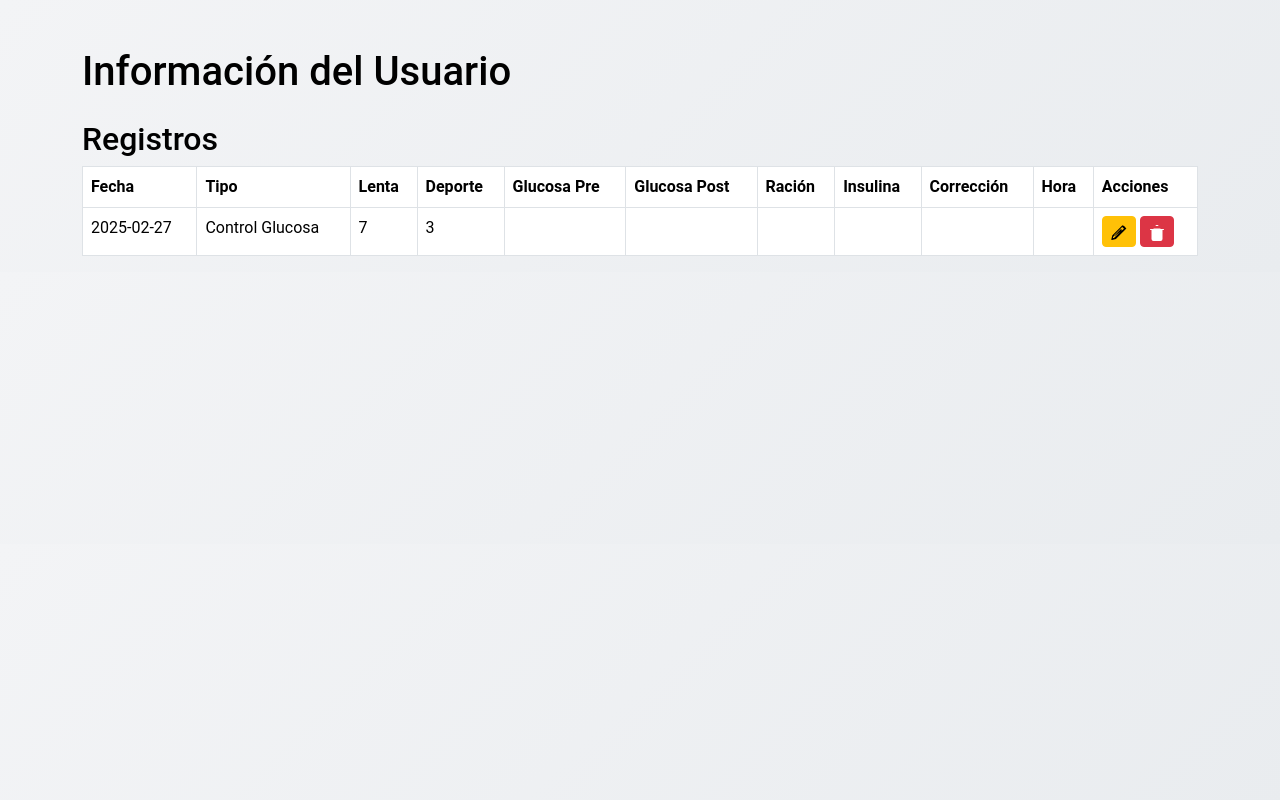
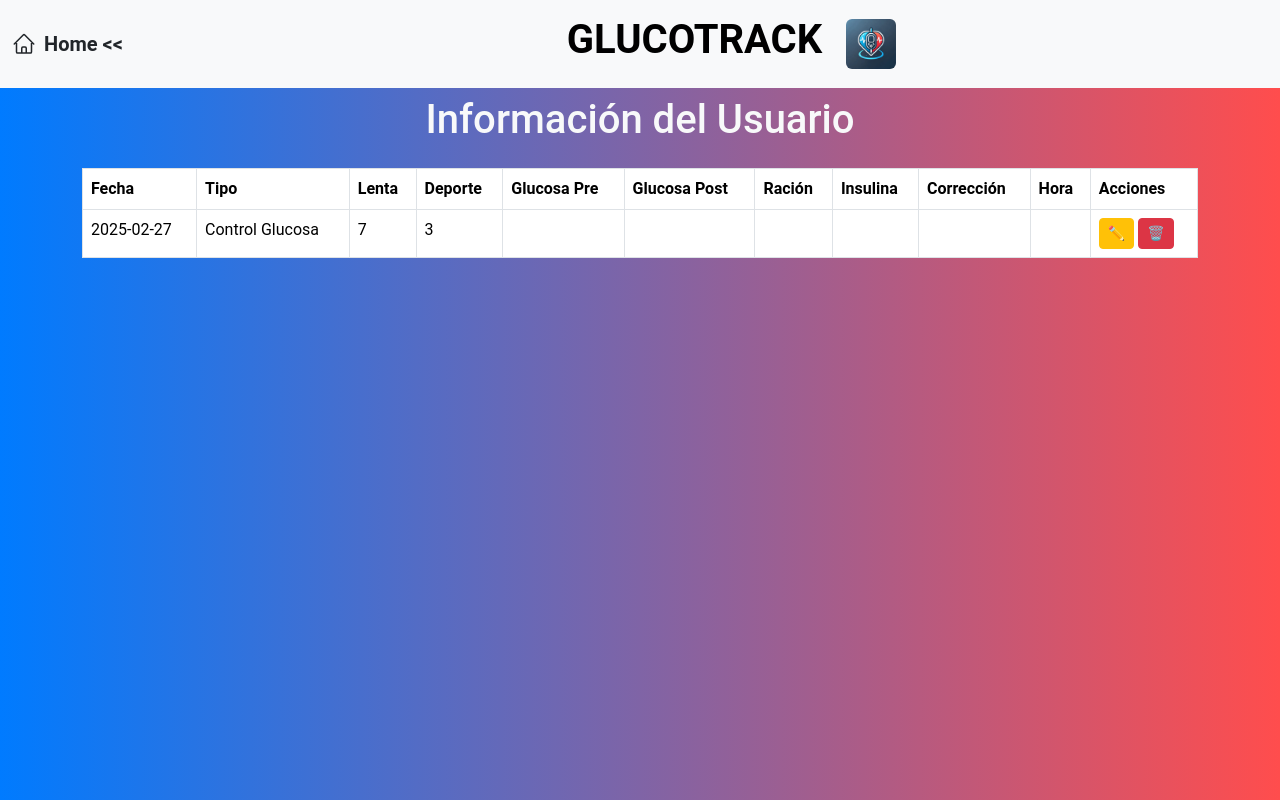
Before and after one commit to MarinaGonzalezGutierrez/control-insulina, a PHP site: page /infoUsuario.php in a window 1280 px wide. Run offline with PHP 8.4, Linux system fonts and the light colour scheme; a user stored in the database is signed in; data comes from the database, SQL or seed files in the repository; data that the repository does not hold is empty.

Commit message:
acabado el diseño

```diff
--- a/estadisticas.php
+++ b/estadisticas.php
@@ -74,7 +74,7 @@ foreach ($glucosaData as $data) {
     </nav>
 
     <div class="mt-5 pt-5">
-        <h2 class="text-center">Estadísticas de Insulina y Glucosa</h2>
+        <h2 class="text-center text-light">Estadísticas de Insulina y Glucosa</h2>
 
         <!-- Gráfico de línea para la dosis de insulina -->
         <div class="chart-container mt-5">
--- a/infoUsuario.php
+++ b/infoUsuario.php
@@ -37,11 +37,26 @@ $registros = $stmt_registros->fetchAll(PDO::FETCH_ASSOC);
     <link rel="stylesheet" href="css/estilos.css">
 </head>
 <body>
-    <div class="container mt-5">
-        <h1 class="mb-4">Información del Usuario</h1>
+    <div class="container-fluid bg-degradado-custom">
+    <nav class="navbar fixed-top bg-body-tertiary py-3">
+      <div class="container-fluid">
+        <div class="d-flex align-items-center gap-2">
+          <a href="dashboard.php" class="text-decoration-none text-dark d-flex align-items-center justify-content-center">
+            <svg xmlns="http://www.w3.org/2000/svg" fill="none" viewBox="0 0 24 24" stroke-width="1.5" stroke="currentColor" class="me-2" width="24" height="24">
+              <path stroke-linecap="round" stroke-linejoin="round" d="m2.25 12 8.954-8.955c.44-.439 1.152-.439 1.591 0L21.75 12M4.5 9.75v10.125c0 .621.504 1.125 1.125 1.125H9.75v-4.875c0-.621.504-1.125 1.125-1.125h2.25c.621 0 1.125.504 1.125 1.125V21h4.125c.621 0 1.125-.504 1.125-1.125V9.75M8.25 21h8.25" />
+            </svg>
+            <span class="fs-5 me-5"><b>Home <<</b></span>
+          </a>
+        </div>
+        <div class="d-flex justify-content-center align-items-center flex-grow-1">
+          <h2 class="fs-1 mx-4"><b>GLUCOTRACK</b></h2>
+          <img src="./imagenes_video/logoPrincipal.jpg" alt="Logo Principal" class="img-fluid rounded" style="width: 50px; height: auto;">
+        </div>
+      </div>
+    </nav>
 
-        <!-- Mostrar todos los registros en una única tabla -->
-        <h2>Registros</h2>
+    <div class="container mt-5 pt-4">
+        <h1 class="mb-4 text-center mt-4 text-light">Información del Usuario</h1>
         <table class="table table-bordered">
             <thead>
                 <tr>
@@ -73,16 +88,8 @@ $registros = $stmt_registros->fetchAll(PDO::FETCH_ASSOC);
                             <td><?php echo htmlspecialchars($registro['correccion']); ?></td>
                             <td><?php echo htmlspecialchars($registro['hora']); ?></td>
                             <td>
-                                <a href="modificarRegistro.php?tabla=<?php echo htmlspecialchars($registro['tabla']); ?>&fecha=<?php echo htmlspecialchars($registro['fecha']); ?>&tipoComida=<?php echo htmlspecialchars($registro['tipoComida'] ?? ''); ?>" class="btn btn-warning btn-sm">
-                                    <svg xmlns="http://www.w3.org/2000/svg" width="16" height="16" fill="currentColor" class="bi bi-pencil" viewBox="0 0 16 16">
-                                        <path d="M12.146.854a.5.5 0 0 1 .708 0l2.292 2.292a.5.5 0 0 1 0 .708l-10 10a.5.5 0 0 1-.168.11l-4 1a.5.5 0 0 1-.65-.65l1-4a.5.5 0 0 1 .11-.168l10-10zM11.207 2L3 10.207V11h.793L13 3.793 11.207 2zM2 12v1h1l8-8-1-1-8 8z"/>
-                                    </svg>
-                                </a>
-                                <a href="borrarRegistro.php?tabla=<?php echo htmlspecialchars($registro['tabla']); ?>&fecha=<?php echo htmlspecialchars($registro['fecha']); ?>&tipoComida=<?php echo htmlspecialchars($registro['tipoComida'] ?? ''); ?>" class="btn btn-danger btn-sm">
-                                    <svg xmlns="http://www.w3.org/2000/svg" width="16" height="16" fill="currentColor" class="bi bi-trash" viewBox="0 0 16 16">
-                                        <path d="M5.5 5.5A.5.5 0 0 1 6 5h4a.5.5 0 0 1 .5.5v7a.5.5 0 0 1-.5.5H6a.5.5 0 0 1-.5-.5v-7zM4.118 4a1 1 0 0 1 .876-.5h6.012a1 1 0 0 1 .876.5H14.5a.5.5 0 0 1 0 1h-1v9a2 2 0 0 1-2 2H4.5a2 2 0 0 1-2-2V5h-1a.5.5 0 0 1 0-1h1.618zM6.5 1a1 1 0 0 1 1-1h1a1 1 0 0 1 1 1h-3z"/>
-                                    </svg>
-                                </a>
+                                <a href="modificarRegistro.php?tabla=<?php echo htmlspecialchars($registro['tabla']); ?>&fecha=<?php echo htmlspecialchars($registro['fecha']); ?>" class="btn btn-warning btn-sm">✏️</a>
+                                <a href="borrarRegistro.php?tabla=<?php echo htmlspecialchars($registro['tabla']); ?>&fecha=<?php echo htmlspecialchars($registro['fecha']); ?>" class="btn btn-danger btn-sm">🗑️</a>
                             </td>
                         </tr>
                     <?php endforeach; ?>
@@ -94,6 +101,7 @@ $registros = $stmt_registros->fetchAll(PDO::FETCH_ASSOC);
             </tbody>
         </table>
     </div>
+    </div>
     <script src="https://cdn.jsdelivr.net/npm/bootstrap@5.3.3/dist/js/bootstrap.bundle.min.js"></script>
 </body>
 </html>
```
Also changed, not shown: modificarRegistro.php (+28 -1 lines).
